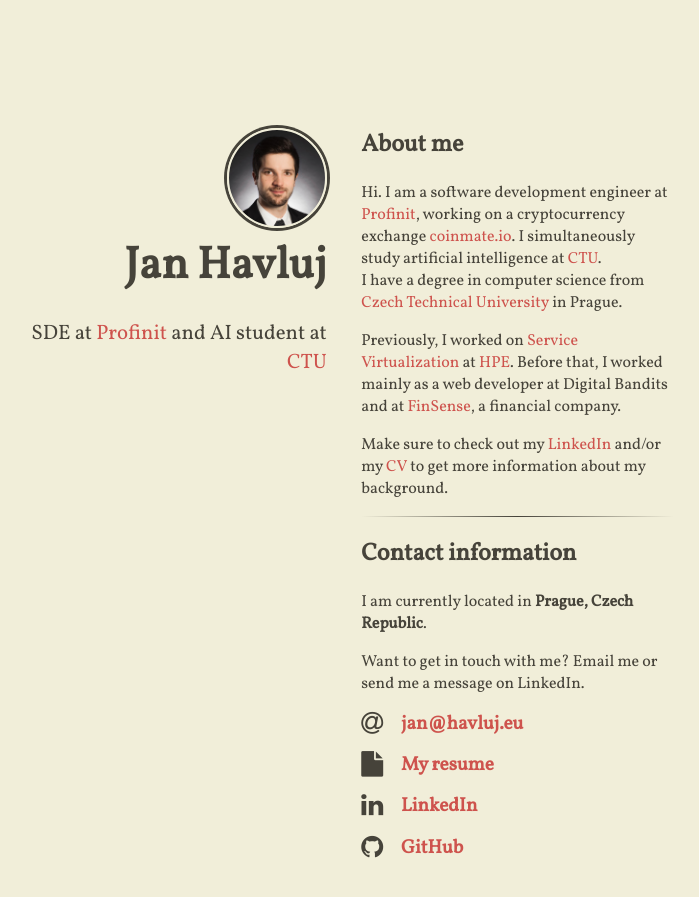
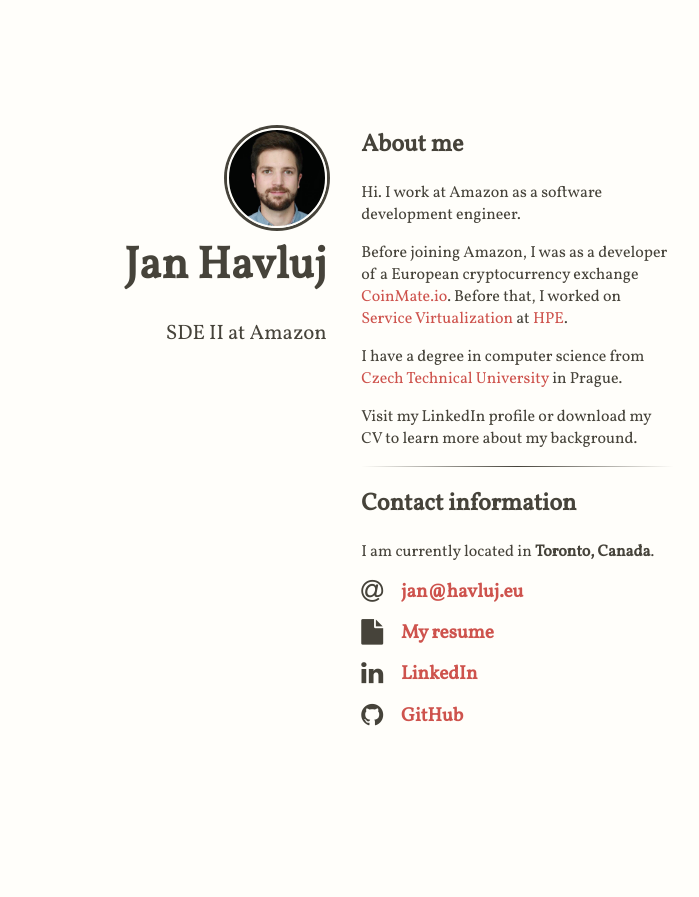
Before and after one commit to havluj/havluj.github.io, a Jekyll site: the page built from index.html, in a window 1280 px wide. Shown: the top 897 px of the page, without its empty margins (306-1005 px from the left). Built offline with Jekyll 4.4.1, drawn with Linux system fonts in a browser that asks for light colours; nearby versions of some CDN libraries.

Commit message:
general website update

```diff
--- a/_config.yml
+++ b/_config.yml
@@ -1,27 +1,13 @@
 # general configuration
 url: https://havluj.eu
-baseurl: ''
 
-# compass configuration
-compass:
-  # an avatar or logo (optional)
+template:
   logo: "/images/picture.jpg"
-  # author will appear under the avatar (optional)
   author: "Jan Havluj"
-  # tagline will appear under the title (optional)
-  tagline: "SDE at <a href='https://profinit.eu/en/'>Profinit</a> and AI student at <a href='http://www.fel.cvut.cz/en/'>CTU</a>"
-  # if include_content is true, the contents of the content.html include will be
-  # added right above the generated item list, if present
-  include_content: true
-  # if include_analytics is true, the content of the analytics.html include will
-  # be added at the end of the <head> section. You can add your Google Analytics
-  # Tracking Code to that file.
-  include_analytics: false
-  # Twitter @username (as defined by the Twitter Card specs)
-  twitter: "compass"
+  tagline: "SDE II at Amazon"
 
 # exclude
-exclude: ["CNAME", "Gemfile", "Gemfile.lock", "LICENSE", "README.md"]
+exclude: ["CNAME", "Gemfile", "Gemfile.lock", "LICENSE", "README.md", "docker-compose.yml"]
 
 # Dependencies
 markdown: kramdown
--- a/_includes/analytics.html
+++ b/_includes/analytics.html
@@ -1,2 +1,9 @@
-<!-- Here you can add your Google Analytics Tracking code. If you do so, do not
-forget to set the include_analytics attribute to true on the _config.yml file -->
+<!-- Global site tag (gtag.js) - Google Analytics -->
+<script async src="https://www.googletagmanager.com/gtag/js?id=UA-151946309-1"></script>
+<script>
+  window.dataLayer = window.dataLayer || [];
+  function gtag(){dataLayer.push(arguments);}
+  gtag('js', new Date());
+
+  gtag('config', 'UA-151946309-1');
+</script>
--- a/_includes/content.html
+++ b/_includes/content.html
@@ -1,17 +1,16 @@
 <h2>About me</h2>
-<p>Hi. I am a software development engineer at <a href='https://profinit.eu/en/'>Profinit</a>, working on a cryptocurrency exchange <a href="https://coinmate.io/">coinmate.io</a>. I simultaneously study artificial intelligence at <a href='http://www.fel.cvut.cz/en/'>CTU</a>.
-<br />I have a degree in computer science from <a href='https://fit.cvut.cz/en'>Czech Technical University</a> in Prague.</p>
+<p>Hi. I work at Amazon as a software development engineer.</p>
 
-<p>Previously, I worked on <a href="https://www.microfocus.com/en-us/products/service-virtualization/overview">Service Virtualization</a> at <a href="https://www.hpe.com">HPE</a>. Before that, I worked mainly as a web developer at Digital Bandits and at <a href="https://www.finsense.cz/uvod">FinSense</a>, a financial company.</p>
+<p>Before joining Amazon, I was as a developer of a European cryptocurrency exchange <a href="https://coinmate.io/">CoinMate.io</a>. Before that, I worked on <a href="https://www.microfocus.com/en-us/products/service-virtualization/overview">Service Virtualization</a> at <a href="https://www.hpe.com">HPE</a>.</p>
 
-<p>Make sure to check out my <a href="https://www.linkedin.com/in/havluj/">LinkedIn</a> and/or my <a href="https://github.com/havluj/resume/raw/master/cv.pdf">CV</a> <span class="cv-last-update"></span> to get more information about my background.</p>
+<p>I have a degree in computer science from <a href='https://fit.cvut.cz/en'>Czech Technical University</a> in Prague.</p>
+
+<p>Visit my LinkedIn profile or download my CV to learn more about my background.</p>
 
 <hr />
 
 <h2>Contact information</h2>
-<p>I am currently located in <strong>Prague, Czech Republic</strong>.</p>
-
-<p>Want to get in touch with me? Email me or send me a message on LinkedIn.</p>
+<p>I am currently located in <strong>Toronto, Canada</strong>.</p>
 
 
 <ul class="fa-ul main-list">
@@ -21,7 +20,7 @@
   </li>
   <li class="main-list-item">
     <span class="fa fa-file fa-lg main-list-item-icon"></span>
-    <a href="https://github.com/havluj/resume/raw/master/cv.pdf">My resume</a>
+    <a href="https://github.com/havluj/resume/raw/master/cv.pdf">My resume</a> <span class="cv-last-update"></span>
   </li>
   <li class="main-list-item">
     <span class="fa fa-linkedin fa-lg main-list-item-icon"></span>
--- a/_includes/head.html
+++ b/_includes/head.html
@@ -1,9 +1,9 @@
 <head>
   <meta http-equiv="content-type" content="text/html; charset=utf-8">
   <meta name="viewport" content="width=device-width, initial-scale=1.0">
-  <title>{% if site.compass.author %}{{ site.compass.author }} &#8226; {% endif %}{{ site.compass.tagline | strip_html }}</title>
+  <title>{% if site.template.author %}{{ site.template.author }} &#8226; {% endif %}{{ site.template.tagline | strip_html }}</title>
 
-  <link rel="apple-touch-icon" href="{{ site.baseurl }}{{ site.compass.logo }}"/>
+  <link rel="apple-touch-icon" href="{{ site.baseurl }}{{ site.template.logo }}"/>
   <link rel="shortcut icon" sizes="16x16 24x24 32x32 48x48 64x64" href="{{ site.url }}{{ site.baseurl }}/favicon.ico" />
 
   <link rel="stylesheet" href="{{ site.baseurl }}/assets/normalize.css">
@@ -13,33 +13,18 @@
 
   <link rel="canonical" href="{{ site.url }}{{ site.baseurl }}{{ page.url }}">
 
-  <meta name="author" content="{{ site.compass.author }}">
-  <meta name="description" content="{{ site.compass.tagline }}"/>
+  <meta name="author" content="{{ site.template.author }}">
+  <meta name="description" content="{{ site.template.tagline }}"/>
 
   <!-- Open Graph tags -->
   <meta property="og:type" content="website"/>
-  <meta property="og:title" content="{{ site.compass.tagline }}"/>
+  <meta property="og:title" content="{{ site.template.tagline }}"/>
   <meta property="og:url" content="{{ site.url }}{{ site.baseurl }}{{ page.url }}"/>
-  <meta property="og:image" content="{{ site.url }}{{ site.baseurl }}{{ site.compass.logo }}"/>
-  <meta property="og:description" content="{{ site.compass.description }}"/>
-  <meta property="og:site_name" content="{{ site.compass.tagline }}">
-
-  <!-- Twitter Card tags -->
-  <meta name="twitter:card" content="summary">
-  <meta name="twitter:title" content="{{ site.compass.tagline }}">
-  {% if site.twitter.site %}
-  <meta name="twitter:site" content="{{ site.twitter.site }}">
-  {% endif %}
-  {% if site.twitter.creator %}
-  <meta name="twitter:creator" content="{{ site.twitter.creator }}">
-  {% endif %}
-  <meta name="twitter:url" content="{{ site.url }}{{ site.baseurl }}{{ page.url }}">
-  <meta name="twitter:description" content="{{ site.compass.description }}">
-  <meta name="twitter:image:src" content="{{ site.url }}{{ site.baseurl }}{{ site.compass.logo }}">
+  <meta property="og:image" content="{{ site.url }}{{ site.baseurl }}{{ site.template.logo }}"/>
+  <meta property="og:description" content="{{ site.template.description }}"/>
+  <meta property="og:site_name" content="{{ site.template.tagline }}">
 
   <script src="https://ajax.googleapis.com/ajax/libs/jquery/3.3.1/jquery.min.js"></script>
 
-  {% if site.compass.include_analytics %}
   {% include analytics.html %}
-  {% endif %}
 </head>
--- a/assets/main.scss
+++ b/assets/main.scss
@@ -3,7 +3,7 @@
 
 $text-color: #46433A;
 $anchor-text-color: #CE534D;
-$background-color: #F1EED9;
+$background-color: #FFFEFA;
 
 body {
 	font-family: 'Vollkorn', serif;
--- a/index.html
+++ b/index.html
@@ -3,25 +3,17 @@
 ---
 <div class="wrapper">
     <header>
-        {% if site.compass.logo %}
         <div class="logo-container">
-          <a class="logo" href="{{ page.baseurl }}" style="background-image: url('{{ site.baseurl }}{{ site.compass.logo }}')"></a>
+          <a class="logo" href="{{ page.baseurl }}" style="background-image: url('{{ site.baseurl }}{{ site.template.logo }}')"></a>
         </div>
-        {% endif %}
 
-        {% if site.compass.author %}
-        <div class="author-container"><h1>{{ site.compass.author }}</h1></div>
-        {% endif %}
+        <div class="author-container"><h1>{{ site.template.author }}</h1></div>
 
-        {% if site.compass.tagline %}
-        <div class="tagline-container"><p>{{ site.compass.tagline }}</p></div>
-        {% endif %}
+        <div class="tagline-container"><p>{{ site.template.tagline }}</p></div>
     </header>
     <main>
-      {% if site.compass.include_content %}
       <div class="content">
         {% include content.html %}
       </div>
-      {% endif %}
     </main>
 </div>
```
Also changed, not shown: Gemfile.lock (deleted), LICENSE.md (deleted), README.md (deleted), images/picture.jpg, 2 other files.
